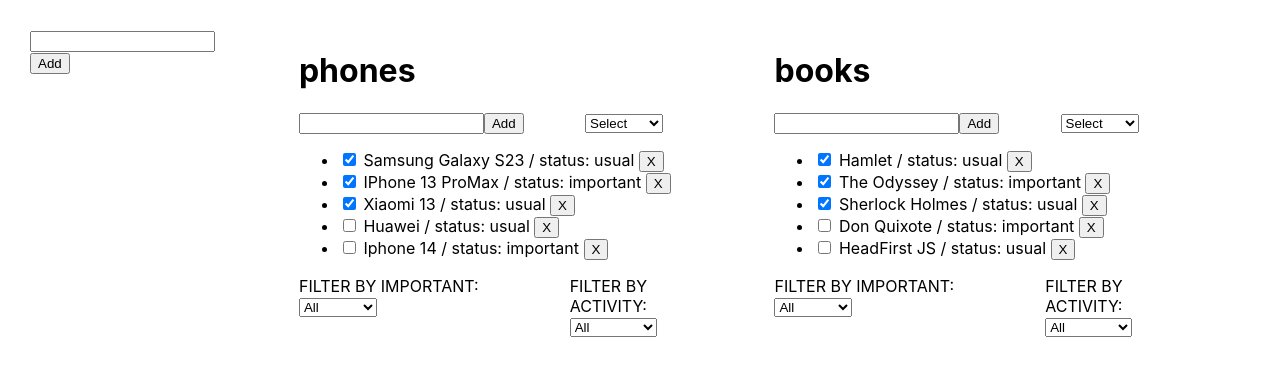
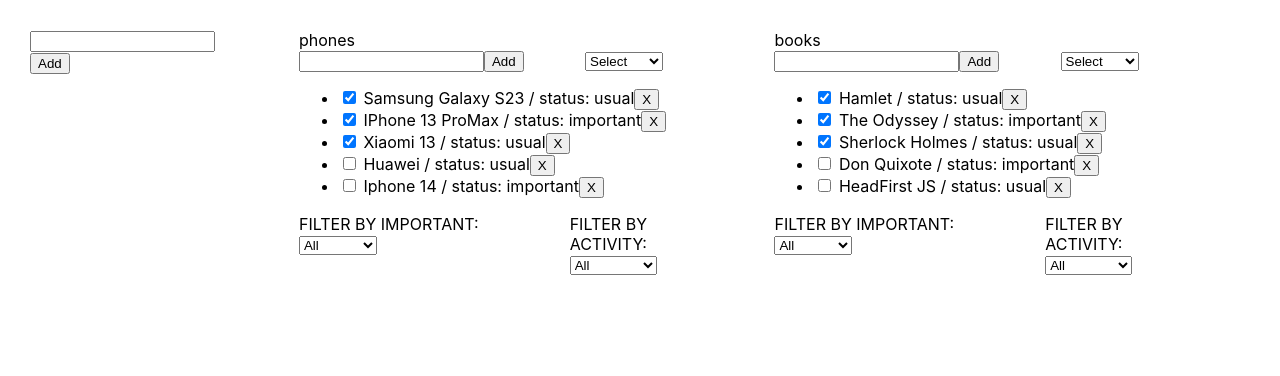
Before and after one commit to iammnitelniy/wish_list_javascript, a React (Create React App) app: page / in a window 1280 px wide. Shown: the top 376 px of the page. Built offline with nearby package versions, Linux system fonts and the light colour scheme.

Commit message:
-fro lesson 12 06 23

```diff
--- a/src/App.tsx
+++ b/src/App.tsx
@@ -124,6 +124,8 @@
             id: newWishListId, category: wishlistTitle, filterByActivity: "All", filterByStatus: "All"
         }
 
+
+
         setWishlists([newWishlist ,...wishLists])
         setWishes({...wishes, [newWishListId]: []})
         // setFilterState({
@@ -149,7 +151,18 @@
         // select Activity
 
     }
+
+
+
+    const changeWishlistTitle = (wishListID: string, newTitle: string ) => {
+       setWishlists( wishLists.map(el=> el.id === wishListID ? {...el, category: newTitle} : el))
+    }
     console.log(wishes)
+
+    const changeImportantStatus = (wishListID: string, wishID: string, newTitle: string) => {
+        setWishes({...wishes, [wishListID]: wishes[wishListID].map(el=> el.id === wishID ? {...el, status: newTitle} : el)})
+        console.log(newTitle)
+    }
 
     return (
 
@@ -185,6 +198,8 @@
 
                 return <WishList
                     key={wl.id}
+                    changeImportantStatus = {changeImportantStatus}
+                    changeWishlistTitle={changeWishlistTitle}
                     wishlistID={wl.id}
                     wishes={wishesWhatWeWantToSeeGeneral}
                     addNewWish={addNewWish}
--- /dev/null
+++ b/src/SuperComponents/EditableSpan.tsx
@@ -0,0 +1,34 @@
+import React, {ChangeEvent, useState} from 'react';
+
+export type EditableSpanPropsType = {
+    title: string
+    editContent: (newTitle: string) => void
+}
+
+export const EditableSpan = (props: EditableSpanPropsType) => {
+
+
+    const [edit, setEdit] = useState(true)
+    const [newTitle, setNewTitle] = useState("")
+
+
+
+    const onChangeHandler = (e: ChangeEvent<HTMLInputElement>) => {
+        setNewTitle(e.currentTarget.value)
+    }
+
+    const onEditHandler = () => {
+        props.editContent(newTitle)
+        setEdit(!edit)
+    }
+
+    const doubleClickHandler = () => {
+        setEdit(false)
+    }
+
+    return(
+
+        edit ? <span onDoubleClick={doubleClickHandler}>{props.title}</span> : <input autoFocus type="text" onChange={onChangeHandler} onBlur={onEditHandler}/>
+
+    )
+};
--- a/src/WishList.tsx
+++ b/src/WishList.tsx
@@ -3,6 +3,7 @@
 import {SuperForm} from "./superComponents/SuperForm";
 import SuperCheckbox from "./superComponents/SuperCheckbox";
 import {SuperSelect} from "./superComponents/SuperSelect";
+import {EditableSpan} from "./superComponents/EditableSpan";
 
 export type FilterTypeForSelect = "usual" | "important" | "Select"
 export type StatusTypeForSelect = "All" | "Active" | "Completed"
@@ -18,6 +19,8 @@
 	changeWishStatus: (wishlistId: string, wishId: string, statusValue: boolean) => void
 	wishlistID: string
 	category: string
+	changeWishlistTitle: (wishListID: string, newTitle: string) => void
+	changeImportantStatus: (wishListID: string, wishID: string, newTitle: string) => void
 }
 
 export const WishList = (props: WishListPropsType) => {
@@ -66,9 +69,19 @@
 			props.changeWishStatus( props.wishlistID, wishId, value)
 	}
 
+	const changeWishlistTitleHandler = (newTitle: string) => {
+		props.changeWishlistTitle(props.wishlistID, newTitle)
+	}
+	const changeImportantStatusHandler = (wishID: string, newTitle: string) => {
+
+		props.changeImportantStatus(props.wishlistID, wishID, newTitle)
+
+	}
+
 	return (
 		<div>
-			<h1>{props.category}</h1>
+			<EditableSpan title={props.category} editContent={changeWishlistTitleHandler}/>
+			{/*<h1>{props.category}</h1>*/}
 			<div style={{display: "flex", justifyContent: "space-between"}}>
 				<div>
 					<SuperForm callBack={addWishHandler} setError={setError}/>
@@ -104,7 +117,7 @@
 	<SuperCheckbox checked={el.checked} callBack={(value)=>{changeStatusHandler(el.id, value)}}		 />
 							<span> {el.title} </span>
 							<span> / status: </span>
-							<span> {el.status} </span>
+							<EditableSpan title={el.status} editContent={(newTitle: string)=>changeImportantStatusHandler(el.id, newTitle)}/>
 							<button onClick={() => removeWishHandler(el.id)}>X</button>
 						</li>
 					)
```
